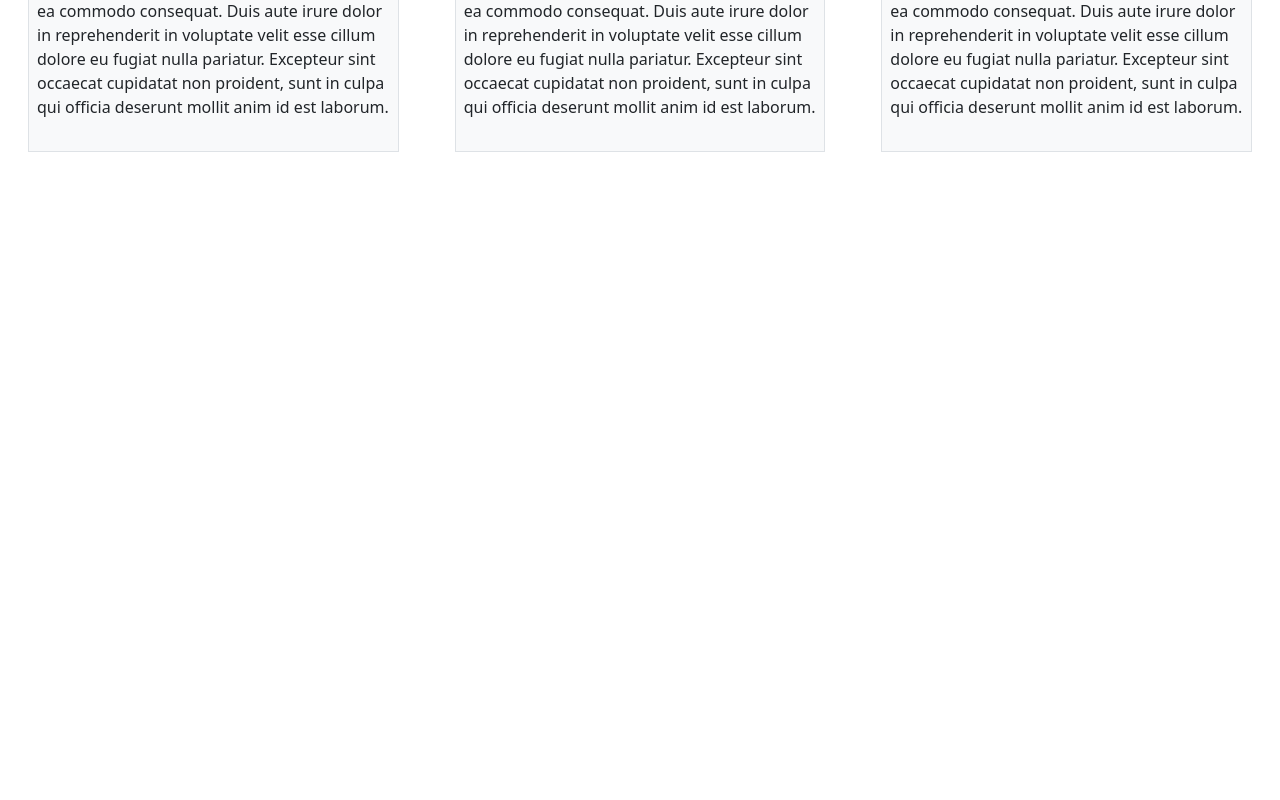
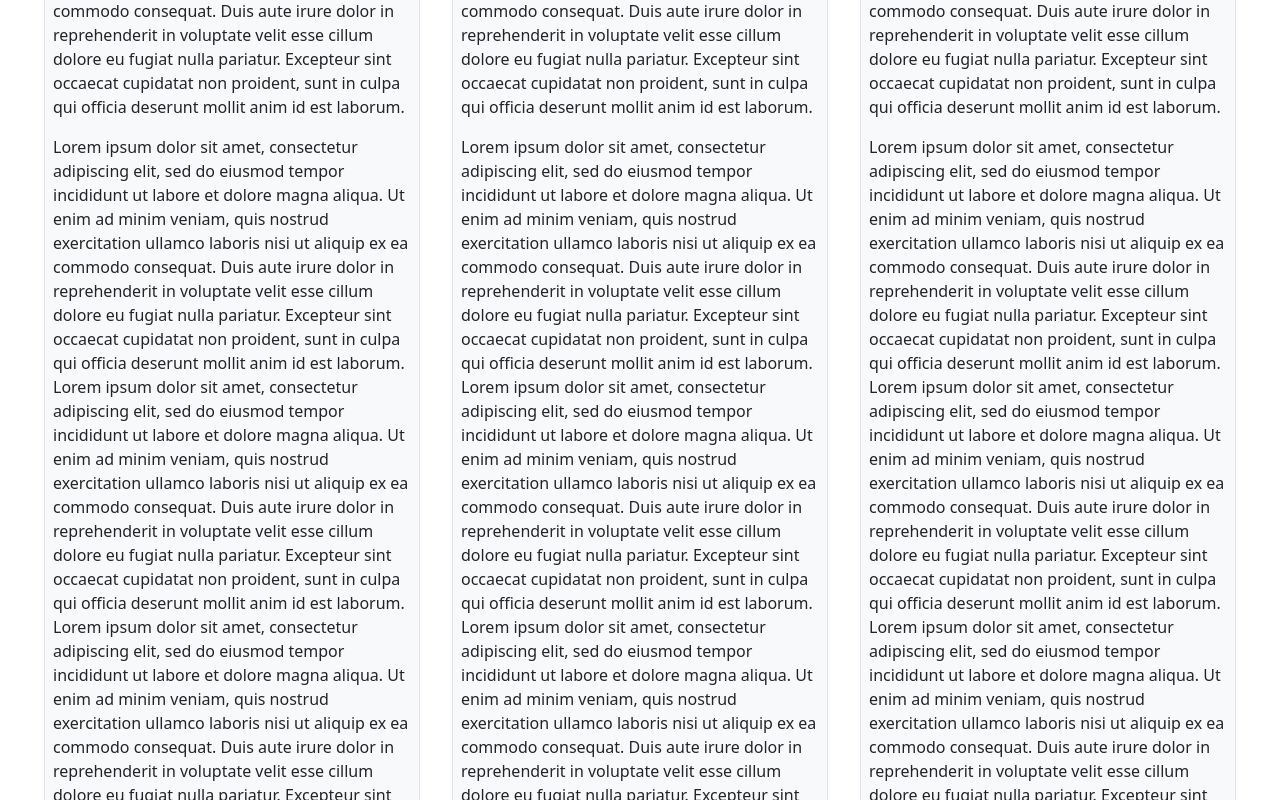
Before and after one commit to kbhh/foodllcn, a Vue app: page / in a window 1280 px wide. Shown: the part 2020-2820 px from the top of the page. Before the commit the page ends 2180 px from the top, so only its background shows below. Built offline with nearby package versions, Linux system fonts and the light colour scheme.

Commit message:
style update

```diff
--- a/src/App.vue
+++ b/src/App.vue
@@ -1,7 +1,7 @@
 <template>
     <b-container fluid>
       <NavBar></NavBar>
-      <b-row align-h="center">
+      <b-row align-h="center mx-3">
         <b-col class="text-center my-4" cols="12">
           <h3>Our Menu</h3>
         </b-col>
--- a/src/components/Card.vue
+++ b/src/components/Card.vue
@@ -1,11 +1,11 @@
 <template>
-  <b-container>
     <div class="border py-3 mx-1 bg-light   my-2 px-2 py-2" >
         <h5 class="text-center"> {{menu.title}}</h5>
         <p >{{menu.desc}}{{menu.desc}}{{menu.desc}}{{menu.desc}}</p>
         <p >{{menu.desc}}{{menu.desc}}{{menu.desc}}{{menu.desc}}</p>
+        <p >{{menu.desc}}{{menu.desc}}{{menu.desc}}{{menu.desc}}</p>
+
       </div>
-  </b-container>
 </template>
 
 <script>
```
